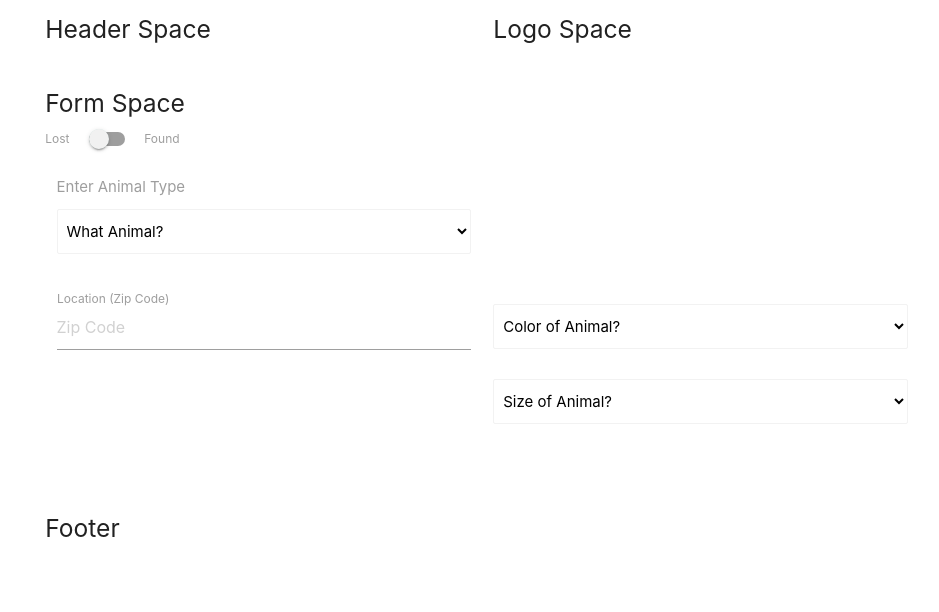
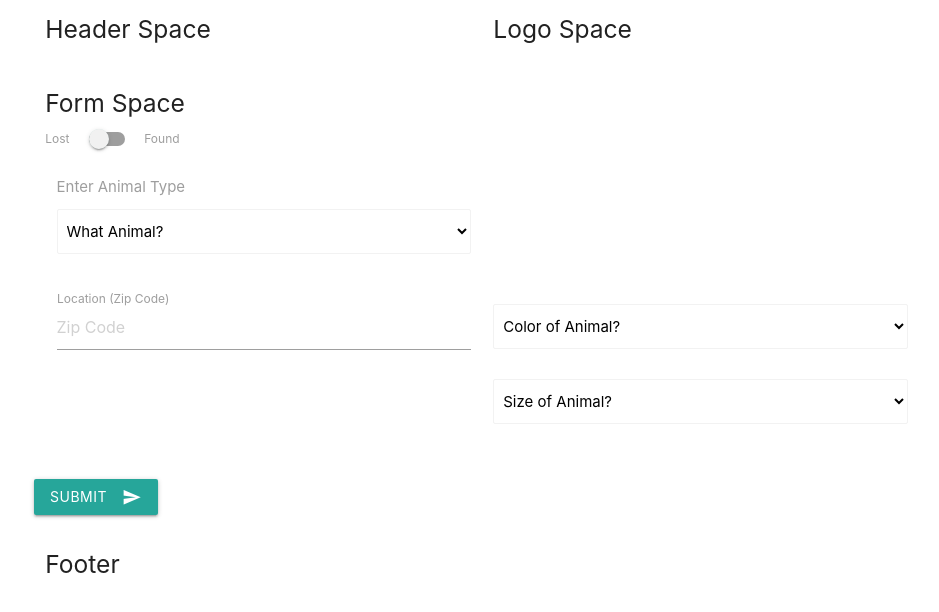
Before and after one commit to maelihector/LostPetsApp, a website: page public/index.html in a window 1280 px wide. Shown: the whole page, without its empty margins (158-1097 px from the left). Drawn offline with nearby package versions, Linux system fonts and the light colour scheme.

Commit message:
added submit button

```diff
--- a/public/index.html
+++ b/public/index.html
@@ -92,7 +92,13 @@
             </form>
           </div>
         </div>
+        <!--SUBMIT BUTTON-->
+        <button class="btn waves-effect waves-light" type="submit" name="action">Submit
+          <i class="material-icons right">send</i>
+        </button>
+
       </div>
+
       <div class="row">
         <!--footer-->
         <div class="col s12 m12">
```
